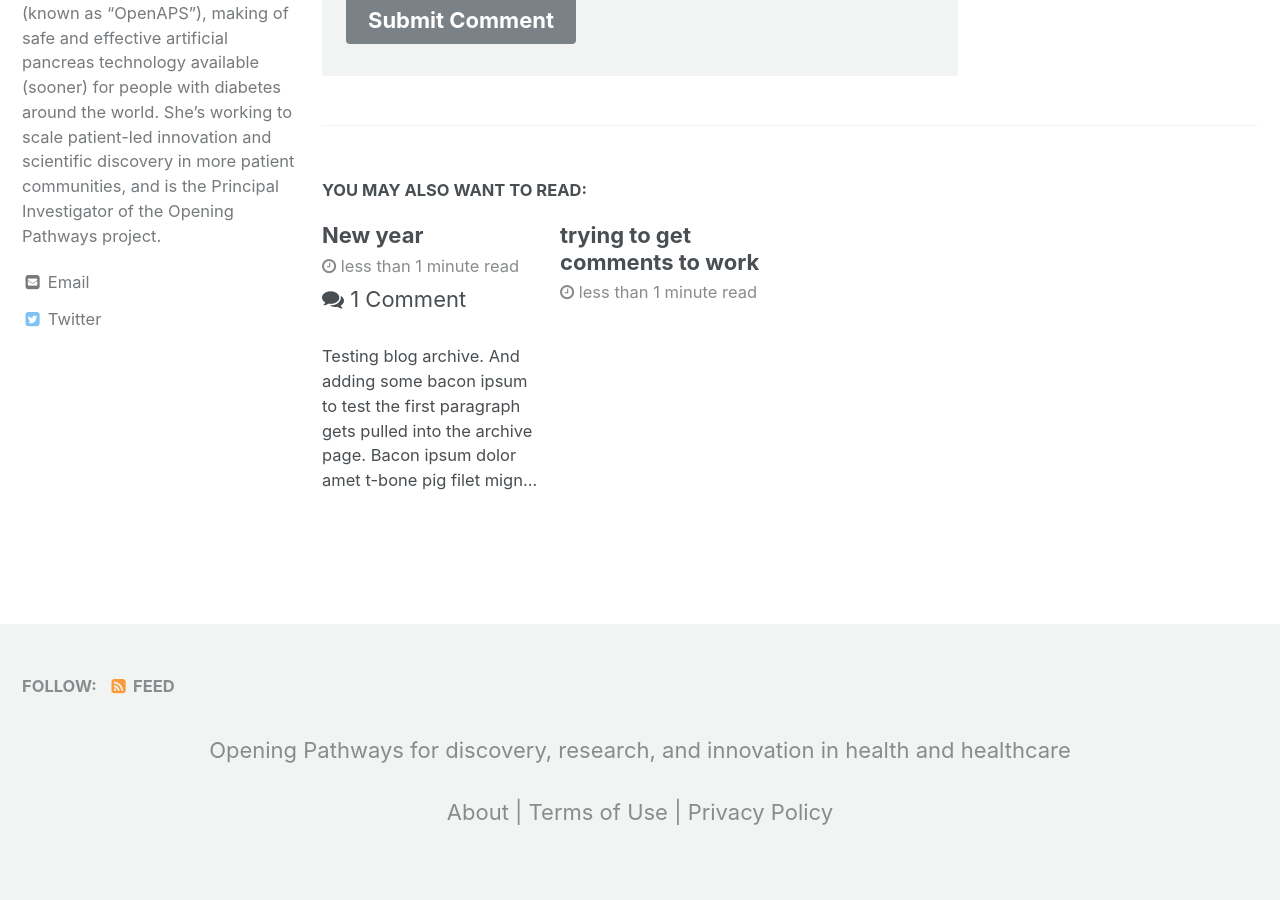
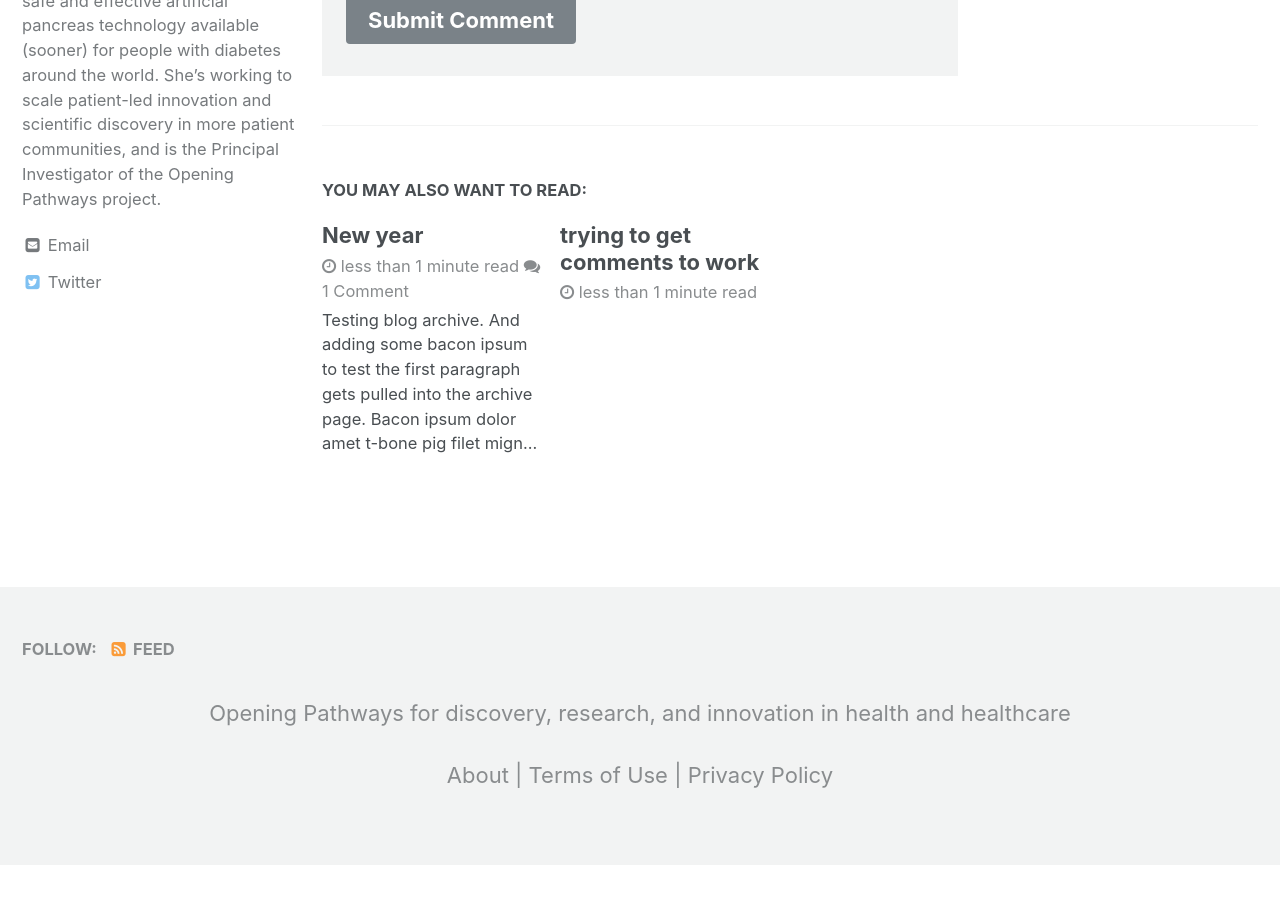
Before and after one commit to danamlewis/research, a Jekyll site: the page built from _posts/2017-09-26-first-post.md, in a window 1280 px wide and 900 px high, scrolled down 1362 px. Built offline with Jekyll 4.4.1, drawn with Linux system fonts in a browser that asks for light colours; after the commit the page ends 2227 px from its top, so only the background shows below that.

Commit message:
Make comments and read time on same line in preview

```diff
--- a/_includes/archive-single.html
+++ b/_includes/archive-single.html
@@ -31,7 +31,7 @@
       {% endif %}
     </h2>
     {% if post.read_time %}
-      <p class="page__meta"><i class="fa fa-clock-o" aria-hidden="true"></i> {% include read-time.html %}</p>
+      <p class="page__meta"><i class="fa fa-clock-o" aria-hidden="true"></i> {% include read-time.html %}
     {% endif %}
      {% if site.data.comments[post.slug].size > 0 and post.comments %}
      <a href="{{ post.url | absolute_url }}#comments"><i class="fa fa-comments" aria-hidden="true"></i> {{ site.data.comments[post.slug] | size }}&nbsp;Comment{% if site.data.comments[post.slug].size > 1 %}s{% endif %}</a></p>
```
